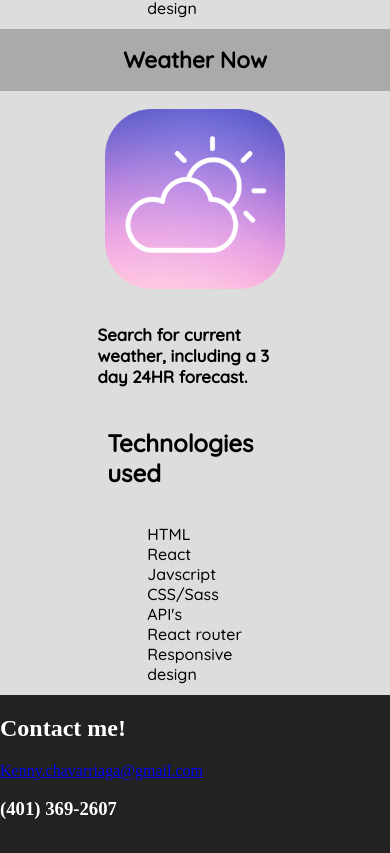
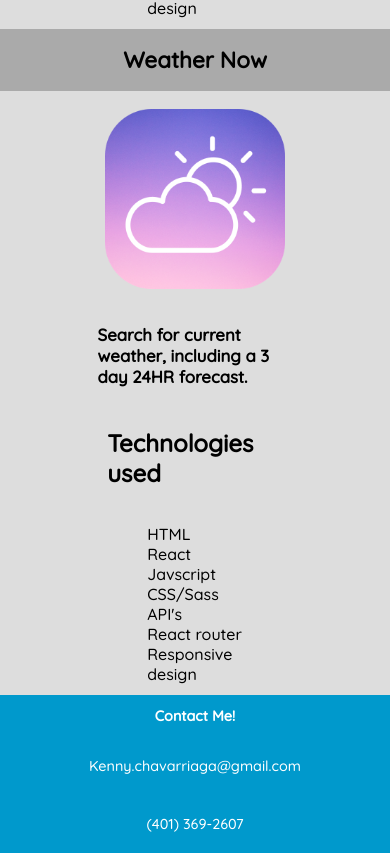
Before and after one commit to Mafesto8798/Portfolio, a React (Create React App) app: page / in a window 390 px wide. Shown: the part 1808-2661 px from the top of the page. Before the commit the page ends 2628 px from the top, so only its background shows below. Built offline with nearby package versions, Linux system fonts and the light colour scheme.

Commit message:
finishing touches

```diff
--- a/src/Components/Home.jsx
+++ b/src/Components/Home.jsx
@@ -70,9 +70,9 @@ export default function Home() {
             </div>
             <footer>
                 <div className="contact-container">
-                <h2>Contact me!</h2>
+                <h2>Contact Me!</h2>
                 <a href="mailto:kenny.chavarriaga@gmail.com" subject="Portfolio" target="blank" > Kenny.chavarriaga@gmail.com</a>
-                <h3> (401) 369-2607</h3>
+                <a href="tel:401-369-2607"> (401) 369-2607</a>
                 </div>
             </footer>
         </div>
--- a/src/Stylesheets/home.css
+++ b/src/Stylesheets/home.css
@@ -32,6 +32,35 @@
           flex-direction: column;
 }
 
+.contact-container {
+  display: -webkit-box;
+  display: -ms-flexbox;
+  display: flex;
+  -webkit-box-pack: center;
+      -ms-flex-pack: center;
+          justify-content: center;
+  -webkit-box-align: center;
+      -ms-flex-align: center;
+          align-items: center;
+  -webkit-box-orient: vertical;
+  -webkit-box-direction: normal;
+      -ms-flex-direction: column;
+          flex-direction: column;
+  background: #0099CC;
+}
+
+.contact-container h2 {
+  font-family: 'Quicksand', sans-serif;
+}
+
+.contact-container a {
+  font-family: 'Quicksand', sans-serif;
+  margin: 20px;
+  color: white;
+  text-decoration: none;
+  font-size: 1.5rem;
+}
+
 .bio {
   margin: auto;
 }
@@ -53,6 +82,12 @@
 }
 
 @media (max-width: 1200px) {
+  .homepage .contact-container h2 {
+    font-size: 1.2rem;
+  }
+  .homepage .contact-container a {
+    font-size: 1.2rem;
+  }
   .homepage .profile-container {
     width: 80%;
   }
@@ -70,6 +105,12 @@
 @media (max-width: 600px) {
   .homepage {
     margin: auto;
+  }
+  .homepage .contact-container h2 {
+    font-size: 0.9rem;
+  }
+  .homepage .contact-container a {
+    font-size: 0.9rem;
   }
   .homepage .profile-container {
     width: 60%;
--- a/src/Stylesheets/home.scss
+++ b/src/Stylesheets/home.scss
@@ -20,6 +20,23 @@
         flex-direction: column;
         }
 }
+.contact-container{
+    display:flex;
+    justify-content: center;
+    align-items: center;
+    flex-direction:column;
+    background:#0099CC;
+    h2{
+        font-family: 'Quicksand', sans-serif;
+    }
+    a{
+        font-family: 'Quicksand', sans-serif;
+        margin:20px;
+        color:white;
+        text-decoration: none;
+        font-size:1.5rem;
+    }
+}
 .bio{
     margin:auto;
     .languages{
@@ -33,6 +50,14 @@
 }
 @media (max-width:1200px){
     .homepage{
+        .contact-container{
+            h2{
+                font-size:1.2rem;
+            }
+            a{
+                font-size:1.2rem;
+            }
+        }
         .profile-container{
             width:80%;
             h2{
@@ -55,6 +80,14 @@
 @media (max-width:600px){
     .homepage{
         margin: auto;
+        .contact-container{
+            h2{
+                font-size:0.9rem;
+            }
+            a{
+                font-size:0.9rem;
+            }
+        }
         .profile-container{
             width:60%;
             p{
```
Also changed, not shown: 2 other files (tests, documents, lock files or other folders).
